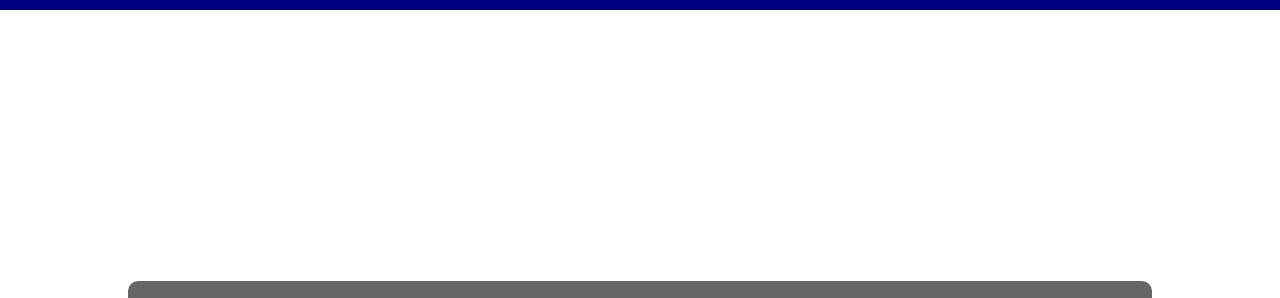
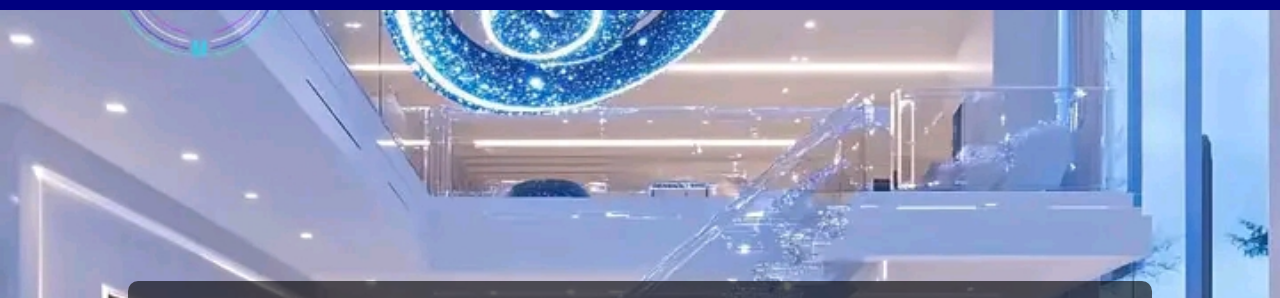
Before and after one commit to theFairdon/BLRS, a plain HTML site: page index.html in a window 1280 px wide. Shown: the part 124-422 px from the top of the page. Drawn offline with Linux system fonts and the light colour scheme.

Commit message:
Update index_style.css

```diff
--- a/index_style.css
+++ b/index_style.css
@@ -125,7 +125,7 @@ header::after {
 
 /* Hero Section */
 .hero-section {
-    background: url('bg/home.jpg') no-repeat center center/cover;
+    background: url('1724138959061.jpg') no-repeat center center/cover;
     height: 100vh;
     color: #fff;
     display: flex;
```
